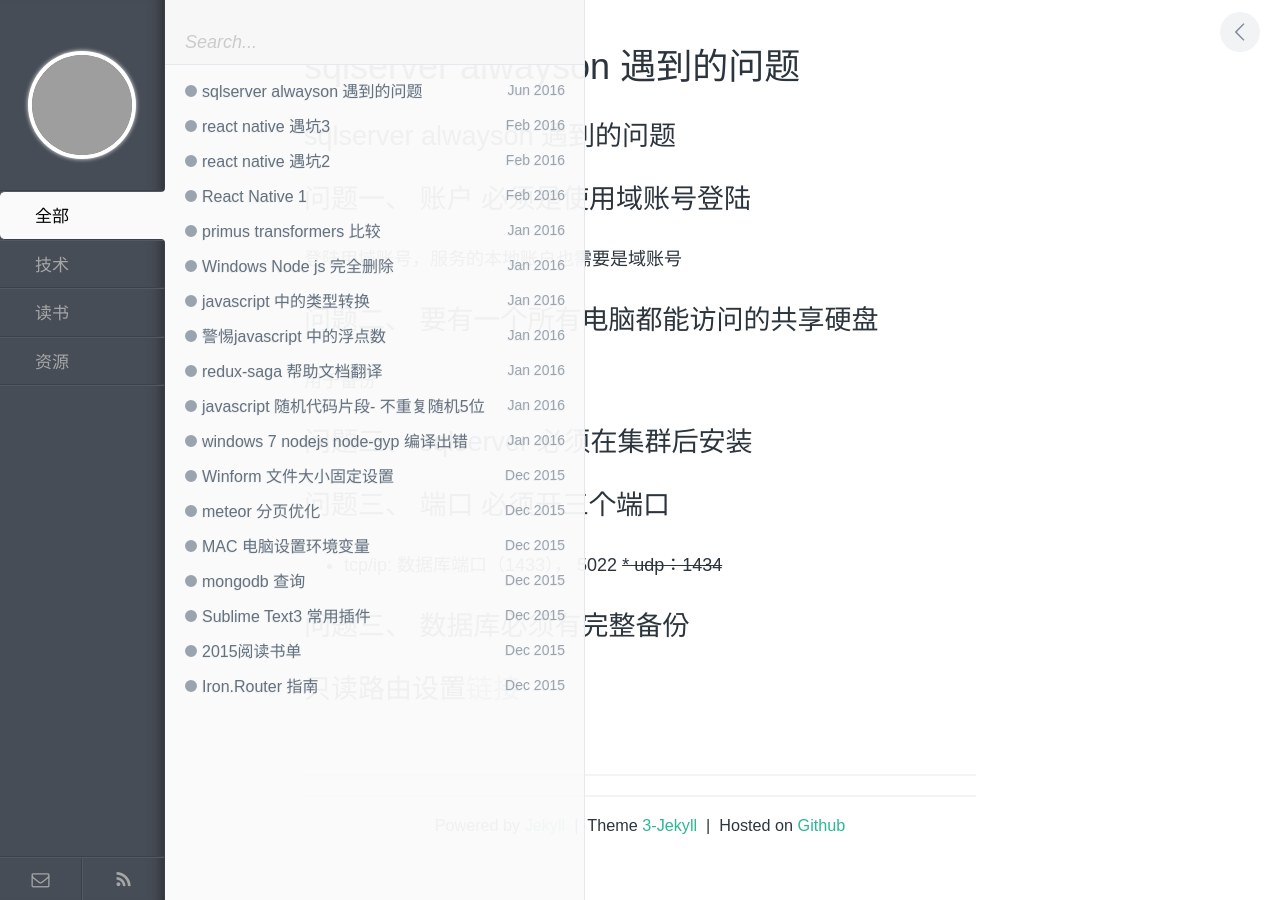
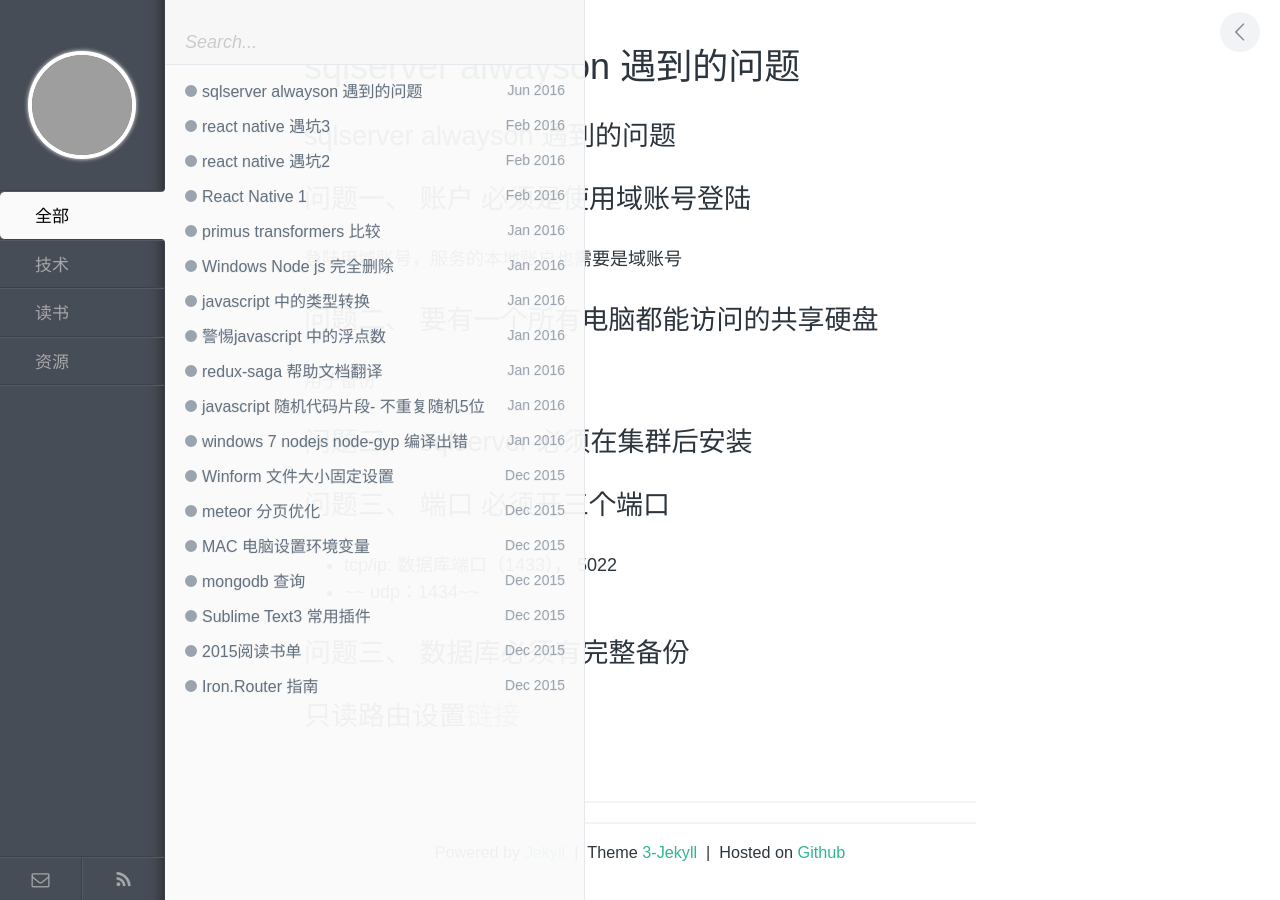
Before and after one commit to npmcdn-to-unpkg-bot/tomtangrx.github.io, a Jekyll site: the page built from _posts/tech/2016-06-20-sqlserver-alwayson-install.md, in a window 1280 px wide. Built offline with Jekyll 4.4.1, drawn with Linux system fonts in a browser that asks for light colours; comment, search, counter and statistics services are not loaded; grey boxes are pictures that could not be loaded.

Commit message:
0620 排版修改

```diff
--- a/_posts/tech/2016-06-20-sqlserver-alwayson-install.md
+++ b/_posts/tech/2016-06-20-sqlserver-alwayson-install.md
@@ -26,7 +26,7 @@
 
 ## 问题三、 端口 必须开三个端口
 * tcp/ip: 数据库端口（1433）， 5022
-~~* udp：1434~~
+* ~~ udp：1434~~
 
 ## 问题三、 数据库必须有完整备份
 
```
